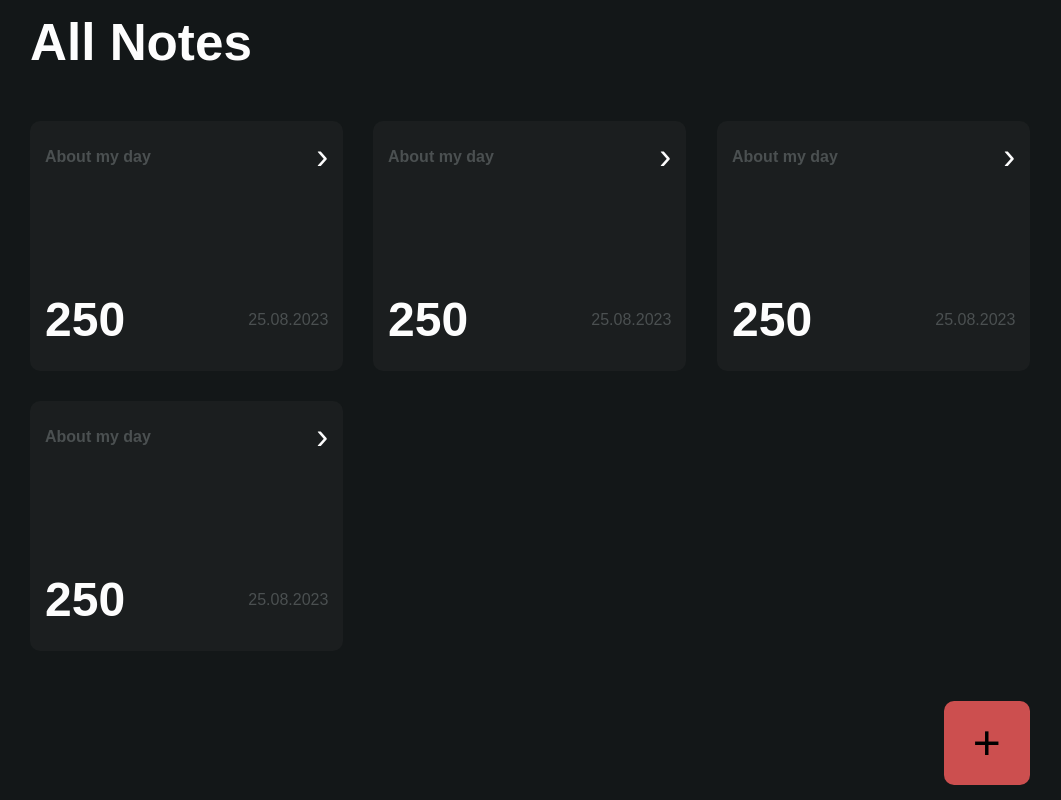
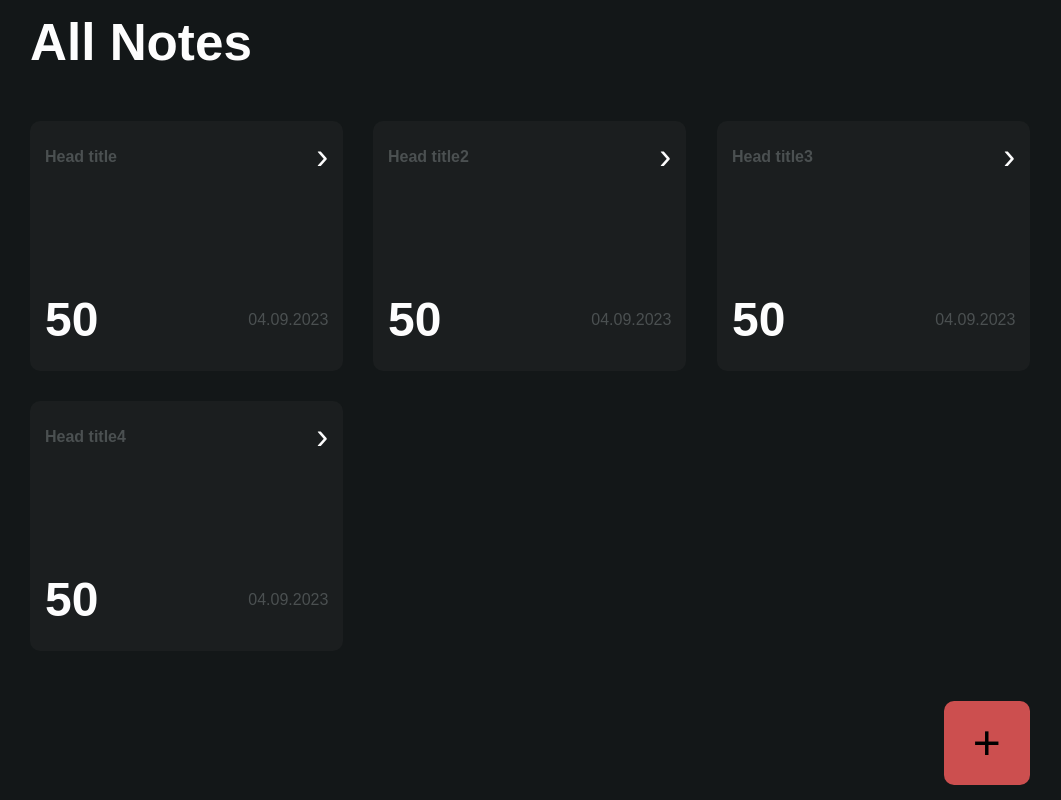
Before and after one commit to lojaaaaa/notes, a React (Vite) app: page / in a window 1280 px wide. Shown: the whole page, without its empty margins (110-1171 px from the left). Built offline with nearby package versions, Linux system fonts and the light colour scheme.

Commit message:
creation of basic functionality

```diff
--- a/src/App.tsx
+++ b/src/App.tsx
@@ -5,7 +5,12 @@ import Form from "./components/Form/Form";
 
 const App = () => {
 
-  const [notes, setNotes] = useState([])
+  const [notes, setNotes] = useState([
+    {id: 1, created: '04.09.2023', text: 'some text', title: 'Head title', count: 50},
+    {id: 2, created: '04.09.2023', text: 'some text2', title: 'Head title2', count: 50},
+    {id: 3, created: '04.09.2023', text: 'some text3', title: 'Head title3', count: 50},
+    {id: 4, created: '04.09.2023', text: 'some text4', title: 'Head title4', count: 50},
+  ])
 
   const [selectedNote, setSelectedNote] = useState<number | null | undefined>();
 
@@ -18,22 +23,29 @@ const App = () => {
       <section className="notes">
         <div className="notes__container container">
           {selectedNote
-            ? <Form setSelectedNote={setSelectedNote}/>
+            ? <Form
+              notes={notes}
+              selectedNote={selectedNote}
+              setNotes={setNotes}
+              setSelectedNote={setSelectedNote}/>
             :
             <>
               <h1 className="title">All Notes</h1>
                 <div className="cards">
-                  <Card />
-                  <Card />
-                  <Card />
-                  <Card />
+                  {notes.map(note =>
+                    <Card
+                      title={note.title}
+                      text={note.text}
+                      count={note.count}
+                      created={note.created}
+                      key={note.id}
+                      id={note.id}
+                      setSelectedNote={setSelectedNote}
+                    />)}
                 </div>
               <button className="button" onClick={handleButton}>+</button>
             </>
             }
-
-
-
         </div>
       </section>
     </div>
--- a/src/components/Card/Card.tsx
+++ b/src/components/Card/Card.tsx
@@ -1,19 +1,26 @@
 import React, { FC} from 'react';
 import { ICard } from '../../types/types';
 
+interface ICardProps extends ICard {
+  setSelectedNote: (id: number) => void;
+}
 
+const Card: FC<ICardProps> = ({title, count, created, setSelectedNote, id}) => {
 
-const Card: FC<ICard> = () => {
+  const onEdit = () => {
+    setSelectedNote(id)
+  }
+
 
   return (
     <div className="card">
       <div className="card-bottom">
-        <h3 className="card-title">About my day</h3>
-        <button className="card-button">&#8250;</button>
+        <h3 className="card-title">{title}</h3>
+        <button onClick={onEdit} className="card-button">&#8250;</button>
       </div>
       <div className="card-bottom">
-        <p className="card-text">250</p>
-        <p className="card-date">25.08.2023</p>
+        <p className="card-text">{count}</p>
+        <p className="card-date">{created}</p>
       </div>
   </div>
   )
--- a/src/components/Form/Form.module.scss
+++ b/src/components/Form/Form.module.scss
@@ -16,6 +16,10 @@
   padding: 15px 25px;
   min-height: 500px;
 }
+.buttons{
+  display: flex;
+  justify-content: space-between;
+}
 .button{
   cursor: pointer;
   font-size: 36px;
--- a/src/components/Form/Form.tsx
+++ b/src/components/Form/Form.tsx
@@ -1,21 +1,56 @@
-import React, { FC} from 'react';
+import React, { FC, useState} from 'react';
 import style from './Form.module.scss'
 
 
 type Props = {
   title?: string,
-  setSelectedNote: React.Dispatch<React.SetStateAction<number | null | undefined>>
+  setSelectedNote?: React.Dispatch<React.SetStateAction<number | null | undefined>>
+  setNotes?: React.Dispatch<React.SetStateAction<number | null | undefined>>
 }
 
-const Form: FC<Props> = ({setSelectedNote}) => {
+const Form: FC<Props> = ({notes, selectedNote, setSelectedNote, setNotes}) => {
+
+
+  const index = notes.findIndex(note => note.id === selectedNote)
+  console.log(index)
+
+  const [title, setTitle] = useState(notes[index]?.title)
+  const [text, setText] = useState(notes[index]?.text)
+
+
+  const onSave = () => {
+    const newNote = {
+      id: selectedNote,
+      created: '04.09.2023',
+      text: text,
+      title: title,
+      count: text.length
+    }
+
+    if(notes.find(note => note.id === selectedNote)){
+      const index = notes.findIndex((note) => note.id === selectedNote);
+      const updatedNote = { ...notes[index], text: text, title: title, count: text.length};
+      const updatedNotes = [...notes];
+      updatedNotes[index] = updatedNote;
+      setNotes([...updatedNotes])
+    }
+    else{
+      setNotes(prev => [...prev, newNote])
+    }
+
+
+  }
+
+
   return (
     <>
-      <div className="buttons">
+      <div className={style.buttons}>
         <button onClick={() => setSelectedNote(null)} className={style.button}>	&larr;</button>
+        <button onClick={onSave} className={style.button}>&#128190;</button>
       </div>
       <form className={style.form}>
-        <input type='text' className={style.title} placeholder='Заголовок'></input>
-        <textarea className={style.text} placeholder='Заметка'></textarea>
+        <input value={title} onChange={(e) => setTitle(e.target.value)} type='text' className={style.title} placeholder='Заголовок'></input>
+        <textarea value={text} onChange={(e) => setText(e.target.value)}className={style.text} placeholder='Заметка'></textarea>
       </form>
     </>
 
--- a/src/types/types.ts
+++ b/src/types/types.ts
@@ -1,5 +1,7 @@
 export interface ICard {
   title?: string,
-  date?: string,
-  count?: number
+  created?: string,
+  text?: string,
+  id: number,
+  count?: number,
 }
```
